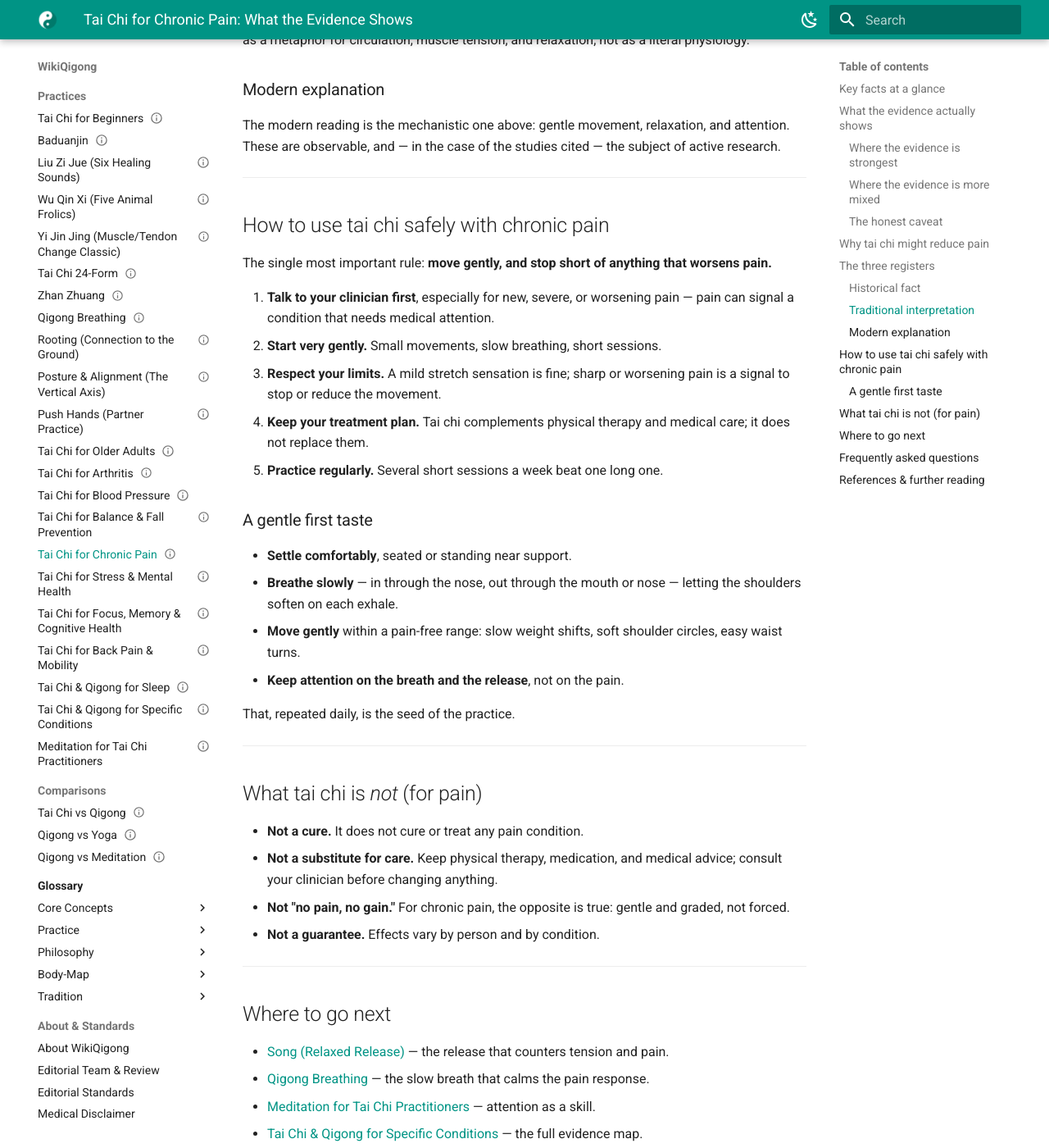
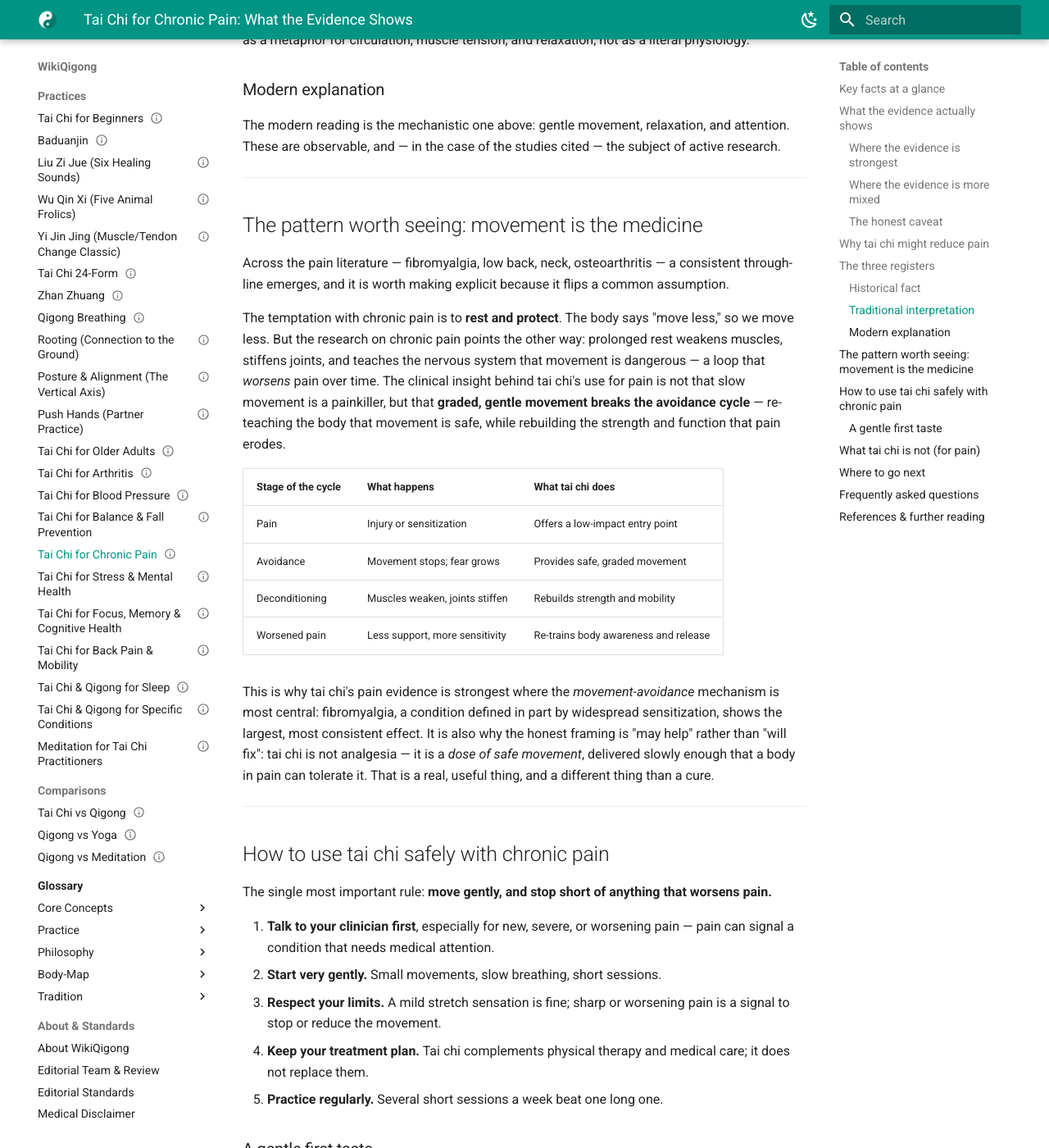
Before and after one commit to martinxionbiotech-max/wikiqigong, an MkDocs documentation site: the page built from docs/articles/tai-chi-for-chronic-pain.md, in a window 1280 px wide and 1400 px high, scrolled down 2733 px. Shown: the whole window at 82% size. Built offline with MkDocs 1.6.1 and Material for MkDocs 9.7.7, drawn with Linux system fonts in a browser that asks for light colours.

Commit message:
content: deepen balance + chronic-pain with synthesis analysis; reconcile conditions evidence grades

```diff
--- a/docs/articles/tai-chi-for-chronic-pain.md
+++ b/docs/articles/tai-chi-for-chronic-pain.md
@@ -146,6 +146,38 @@ the subject of active research.
 
 ---
 
+## The pattern worth seeing: movement is the medicine
+
+Across the pain literature — fibromyalgia, low back, neck, osteoarthritis — a
+consistent through-line emerges, and it is worth making explicit because it
+flips a common assumption.
+
+The temptation with chronic pain is to **rest and protect**. The body says
+"move less," so we move less. But the research on chronic pain points the other
+way: prolonged rest weakens muscles, stiffens joints, and teaches the nervous
+system that movement is dangerous — a loop that *worsens* pain over time. The
+clinical insight behind tai chi's use for pain is not that slow movement is a
+painkiller, but that **graded, gentle movement breaks the avoidance cycle** —
+re-teaching the body that movement is safe, while rebuilding the strength and
+function that pain erodes.
+
+| Stage of the cycle | What happens | What tai chi does |
+|--------------------|--------------|-------------------|
+| Pain | Injury or sensitization | Offers a low-impact entry point |
+| Avoidance | Movement stops; fear grows | Provides safe, graded movement |
+| Deconditioning | Muscles weaken, joints stiffen | Rebuilds strength and mobility |
+| Worsened pain | Less support, more sensitivity | Re-trains body awareness and release |
+
+This is why tai chi's pain evidence is strongest where the *movement-avoidance*
+mechanism is most central: fibromyalgia, a condition defined in part by
+widespread sensitization, shows the largest, most consistent effect. It is also
+why the honest framing is "may help" rather than "will fix": tai chi is not
+analgesia — it is a *dose of safe movement*, delivered slowly enough that a
+body in pain can tolerate it. That is a real, useful thing, and a different
+thing than a cure.
+
+---
+
 ## How to use tai chi safely with chronic pain
 
 The single most important rule: **move gently, and stop short of anything that
```
Also changed, not shown: docs/articles/tai-chi-for-balance.md (+32 -0 lines), docs/articles/tai-chi-for-conditions.md (+19 -13 lines).
